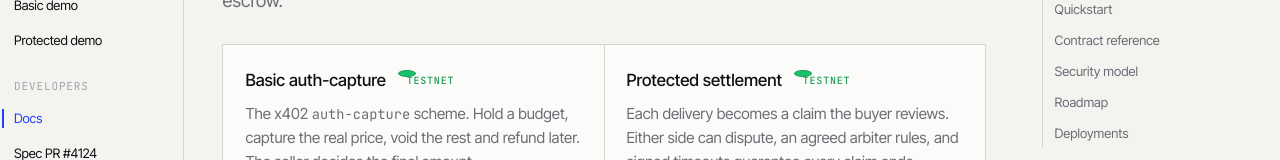
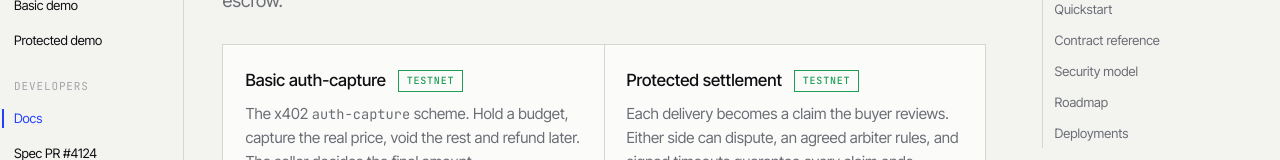
Before and after one commit to enliven17/nyquist402, a Next.js app in the folder web/: page /docs in a window 1280 px wide. Shown: the part 308-468 px from the top of the page. Built offline with nearby package versions, Linux system fonts and the light colour scheme.

Commit message:
fix(web): docs status tags no longer inherit the live dot style

```diff
--- a/web/app/docs/docs.css
+++ b/web/app/docs/docs.css
@@ -22,8 +22,8 @@
 .docs td code { white-space: nowrap; }
 
 .tag { display: inline-block; font-family: var(--font-mono), monospace; font-size: 10px; letter-spacing: 0.08em; text-transform: uppercase; padding: 2px 8px; border: 1px solid currentColor; vertical-align: 0.2em; margin-left: 8px; }
-.tag.live { color: #1f9d55; }
-.tag.next { color: var(--accent); }
+.tag-live { color: #1f9d55; }
+.tag-next { color: var(--accent); }
 
 .modes { display: grid; gap: 1px; background: var(--line); border: 1px solid var(--line); margin-top: 28px; }
 @media (min-width: 760px) { .modes { grid-template-columns: 1fr 1fr; } }
--- a/web/app/docs/page.tsx
+++ b/web/app/docs/page.tsx
@@ -131,14 +131,14 @@ export default function Docs() {
             </p>
             <div className="modes">
               <div>
-                <h3>Basic auth-capture <span className="tag live">testnet</span></h3>
+                <h3>Basic auth-capture <span className="tag tag-live">testnet</span></h3>
                 <p>
                   The x402 <code>auth-capture</code> scheme. Hold a budget, capture the real price, void the rest and
                   refund later. The seller decides the final amount.
                 </p>
               </div>
               <div>
-                <h3>Protected settlement <span className="tag live">testnet</span></h3>
+                <h3>Protected settlement <span className="tag tag-live">testnet</span></h3>
                 <p>
                   Each delivery becomes a claim the buyer reviews. Either side can dispute, an agreed arbiter rules,
                   and signed timeouts guarantee every claim ends.
@@ -332,7 +332,7 @@ export default function Docs() {
                 <tbody>
                   {roadmap.map(([state, title, text]) => (
                     <tr key={title}>
-                      <td style={{ width: 120 }}><span className={`tag ${state}`} style={{ marginLeft: 0 }}>{state === "live" ? "live" : "next"}</span></td>
+                      <td style={{ width: 120 }}><span className={`tag tag-${state}`} style={{ marginLeft: 0 }}>{state === "live" ? "live" : "next"}</span></td>
                       <td><strong>{title}</strong><br /><span className="muted">{text}</span></td>
                     </tr>
                   ))}
```
